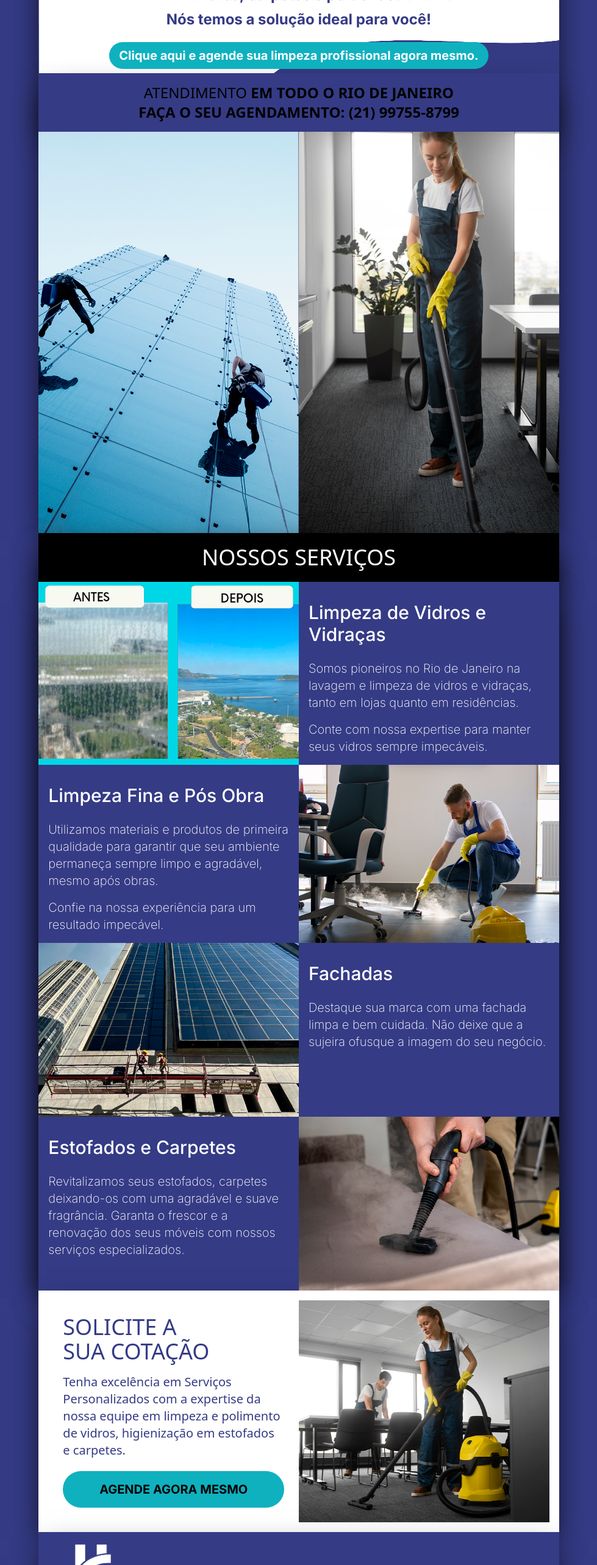
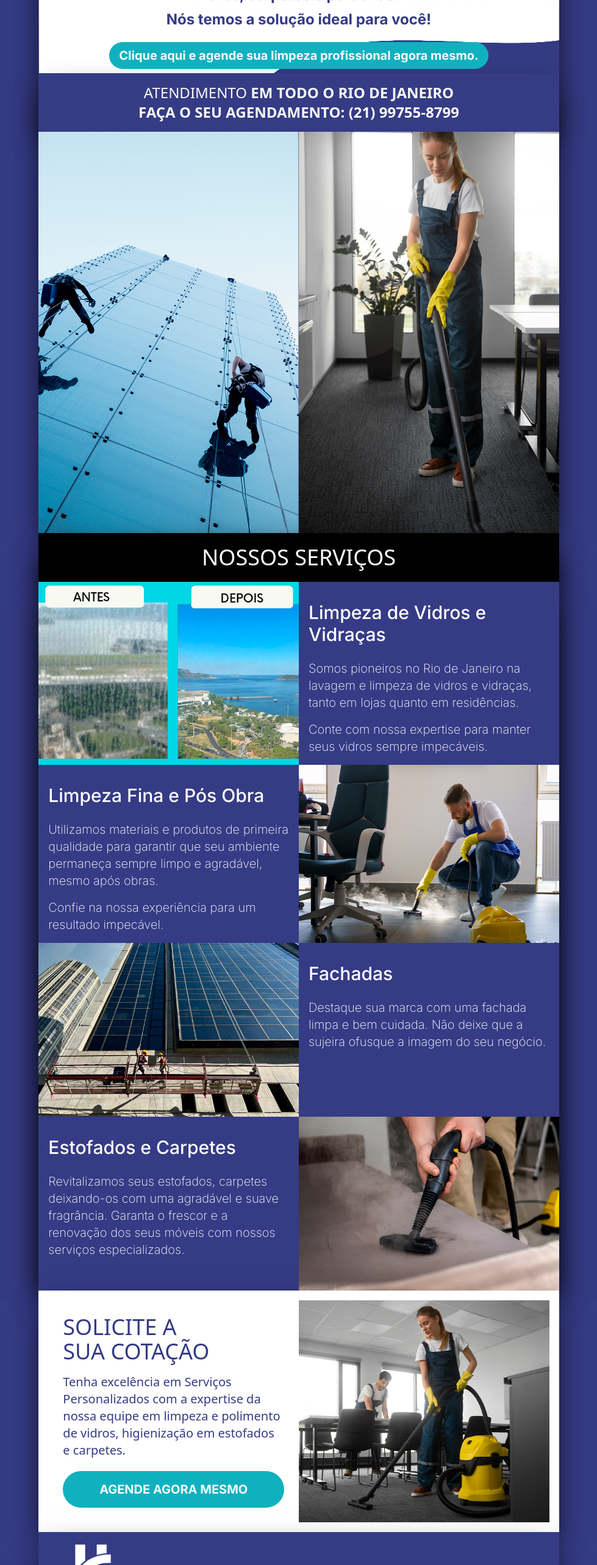
Before and after one commit to pguilhermef/higmaster, a Next.js app: page / in a window 1280 px wide. Shown: the part 200-2766 px from the top of the page at 61% size, without its empty margins (150-1129 px from the left). Built offline with nearby package versions, Linux system fonts and the light colour scheme.

Commit message:
style: Fix color white in dark mode

```diff
--- a/src/app/sections/Footer.js
+++ b/src/app/sections/Footer.js
@@ -5,7 +5,7 @@ import logo from "@/images/logo_white.png";
 
 function Footer () {
   return(
-    <div className="sm:w-4/6 max-w-6xl shadow-2xl shadow-black">
+    <div className="sm:w-4/6 max-w-6xl shadow-2xl shadow-black text-slate-50">
       <div className="flex flex-col sm:flex-row h-auto sm:h-72 bg-higblue">
         <div className="flex flex-col sm:pl-10 items-center sm:items-start sm:w-2/4 bg-higblue">
           <div className="">
@@ -33,7 +33,7 @@ function Footer () {
         </div>
       </div>
       <div className="text-center font-semibold font-sans bg-higblue">
-        <p className="text-xs text-nowrap sm:text-md pb-4">Material produzido por Agência CAPS e ProduzAí Produtora</p>
+        <p className="text-slate-50 text-xs text-nowrap sm:text-md pb-4">Material produzido por Agência CAPS e ProduzAí Produtora</p>
         {/* <p className="text-sm text-nowrap sm:text-md cursor-pointer"><Link href='https://github.com/pguilhermef'>Desenvolvimento por @pguilhermef</Link></p> */}
       </div>
     </div>
--- a/src/app/sections/Header.js
+++ b/src/app/sections/Header.js
@@ -21,13 +21,13 @@ function Header() {
         </div>
         <div className='h-2/6 flex justify-center items-center'>
           <Link href='https://wa.me/+5521997558799' passHref>
-            <p className='cursor-pointer bg-higgreen py-2 px-4 mt-3 rounded-full text-sm lg:text-xl text-center font-bold text-white'>
+            <p className='cursor-pointer bg-higgreen py-2 px-4 mt-3 rounded-full text-sm lg:text-xl text-center font-bold text-slate-50'>
               Clique aqui e agende sua limpeza profissional agora mesmo.
             </p>
           </Link>
         </div>
       </div>
-      <div className="flex flex-col justify-center items-center min-h-20 max-w-6xl bg-higblue font-sans text-sm sm:text-lg md:text-2xl shadow-2xl shadow-black p-4">
+      <div className="flex flex-col justify-center items-center min-h-20 max-w-6xl bg-higblue font-sans text-sm sm:text-lg md:text-2xl shadow-2xl shadow-black p-4 text-slate-50">
           <p>ATENDIMENTO<strong> EM TODO O RIO DE JANEIRO</strong></p>
           <p><strong>FAÇA O SEU AGENDAMENTO: (21) 99755-8799</strong></p>
       </div>
--- a/src/app/sections/Quotation.js
+++ b/src/app/sections/Quotation.js
@@ -14,7 +14,7 @@ function Quotation() {
           Tenha excelência em Serviços
           Personalizados com a expertise da nossa equipe em limpeza e polimento de vidros, higienização em estofados e carpetes.
         </p>
-        <Link href='https://wa.me/+5521997558799' className='cursor-pointer bg-higgreen p-4 mt-3 rounded-full text-lg lg:text-xl text-center font-bold text-nowrap'>
+        <Link href='https://wa.me/+5521997558799' className='cursor-pointer text-slate-50 bg-higgreen p-4 mt-3 rounded-full text-lg lg:text-xl text-center font-bold text-nowrap'>
           AGENDE AGORA <div className='hidden lg:inline'>MESMO</div>
         </Link>
       </div>
```
